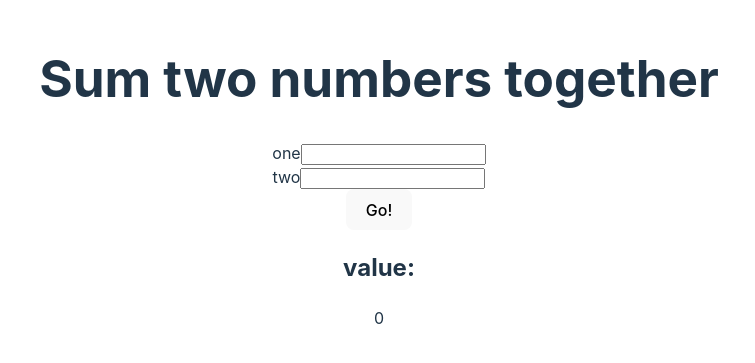
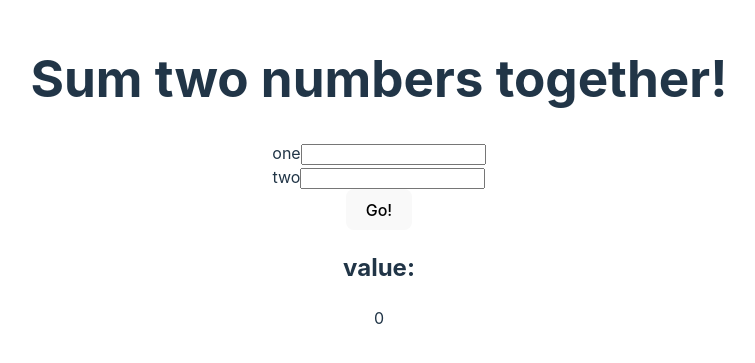
Before and after one commit to cfry2/actions-example, a React (Vite) app: page / in a window 1280 px wide. Shown: the part 227-590 px from the top of the page, without its empty margins (261-1016 px from the left). Built offline with nearby package versions, Linux system fonts and the light colour scheme.

Commit message:
small change

```diff
--- a/src/App.tsx
+++ b/src/App.tsx
@@ -21,7 +21,7 @@ function App() {
 
   return (
     <>
-      <h1>Sum two numbers together</h1>
+      <h1>Sum two numbers together!</h1>
       <div>
       <Input id="one" label="one" value={one} onChange={(value) => setOne(value)} />
       </div>
```
